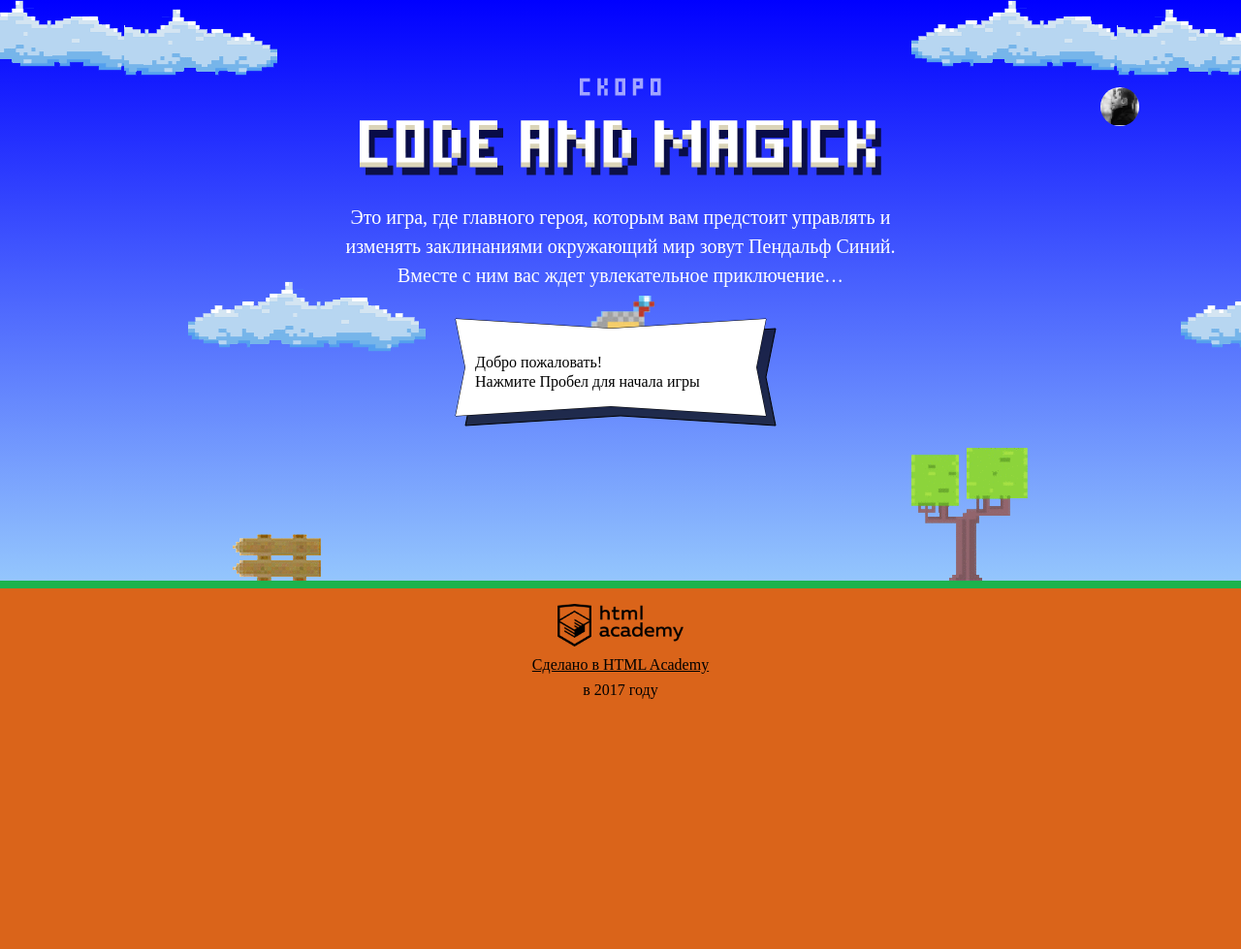
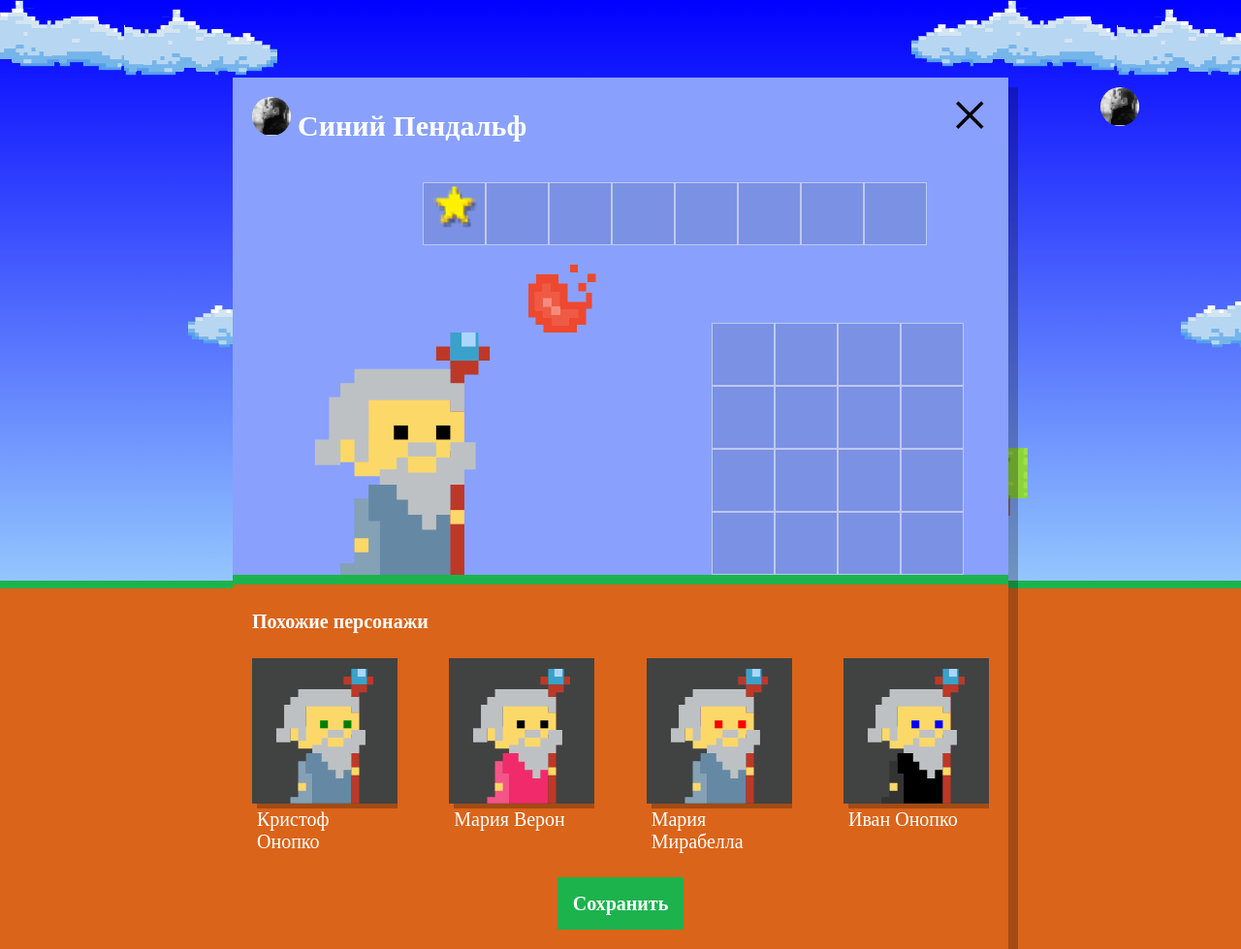
Before and after one commit to kripton-it/818053-code-and-magick, a website: page index.html in a window 1280 px wide. Shown: the whole page at 97% size. Before the commit the page ends 800 px from the top, so only its background shows below. Drawn offline with Linux system fonts and the light colour scheme; a web font is replaced by a local one.

Commit message:
Реализовал генерацию и отображение похожих магов

```diff
--- a/index.html
+++ b/index.html
@@ -207,6 +207,8 @@
 
 <script src="js/stat.js"></script>
 
+<script src="js/setup.js"></script>
+
 <script src="js/game.js"></script>
 
 </body>
--- /dev/null
+++ b/js/setup.js
@@ -0,0 +1,97 @@
+'use strict';
+
+var NUMBER_OF_OBJECTS = 4;
+var NAMES = [
+  'Иван',
+  'Хуан Себастьян',
+  'Мария',
+  'Кристоф',
+  'Виктор',
+  'Юлия',
+  'Люпита',
+  'Вашингтон'
+];
+var SURNAMES = [
+  'да Марья',
+  'Верон',
+  'Мирабелла',
+  'Вальц',
+  'Онопко',
+  'Топольницкая',
+  'Нионго',
+  'Ирвинг'
+];
+var COAT_COLORS = [
+  'rgb(101, 137, 164)',
+  'rgb(241, 43, 107)',
+  'rgb(146, 100, 161)',
+  'rgb(56, 159, 117)',
+  'rgb(215, 210, 55)',
+  'rgb(0, 0, 0)'
+];
+var EYES_COLORS = [
+  'black',
+  'red',
+  'blue',
+  'yellow',
+  'green'
+];
+
+var setup = document.querySelector('.setup');
+var wizardsContainer = document.querySelector('.setup-similar-list');
+var wizardTemplate = document.querySelector('#similar-wizard-template').content.querySelector('.setup-similar-item');
+var similarWizards = document.querySelector('.setup-similar');
+
+function getRandomInteger(min, max) {
+  var rand = min - 0.5 + Math.random() * (max - min + 1);
+  return Math.round(rand);
+}
+
+function getRandomElement(array) {
+  var randomIndex = getRandomInteger(0, array.length - 1);
+  return array[randomIndex];
+}
+
+function generateObject() {
+  var object = {
+    name: getRandomElement(NAMES) + ' ' + getRandomElement(SURNAMES),
+    coatColor: getRandomElement(COAT_COLORS),
+    eyesColor: getRandomElement(EYES_COLORS)
+  };
+  return object;
+}
+
+function generateData() {
+  var array = [];
+
+  for (var i = 0; i < NUMBER_OF_OBJECTS; i++) {
+    array[i] = generateObject();
+  }
+  return array;
+}
+
+function renderWizards(data) {
+  var fragment = document.createDocumentFragment();
+  for (var i = 0; i < data.length; i++) {
+    var newWizard = createWizard(data[i]);
+    fragment.appendChild(newWizard);
+  }
+  wizardsContainer.appendChild(fragment);
+}
+
+function createWizard(example) {
+  var wizard = wizardTemplate.cloneNode(true);
+  var wizardLabel = wizard.querySelector('.setup-similar-label');
+  var wizardCoat = wizard.querySelector('.wizard-coat');
+  var wizardEyes = wizard.querySelector('.wizard-eyes');
+  wizardLabel.textContent = example.name;
+  wizardCoat.style.fill = example.coatColor;
+  wizardEyes.style.fill = example.eyesColor;
+
+  return wizard;
+}
+
+setup.classList.remove('hidden');
+var data = generateData();
+renderWizards(data);
+similarWizards.classList.remove('hidden');
```
